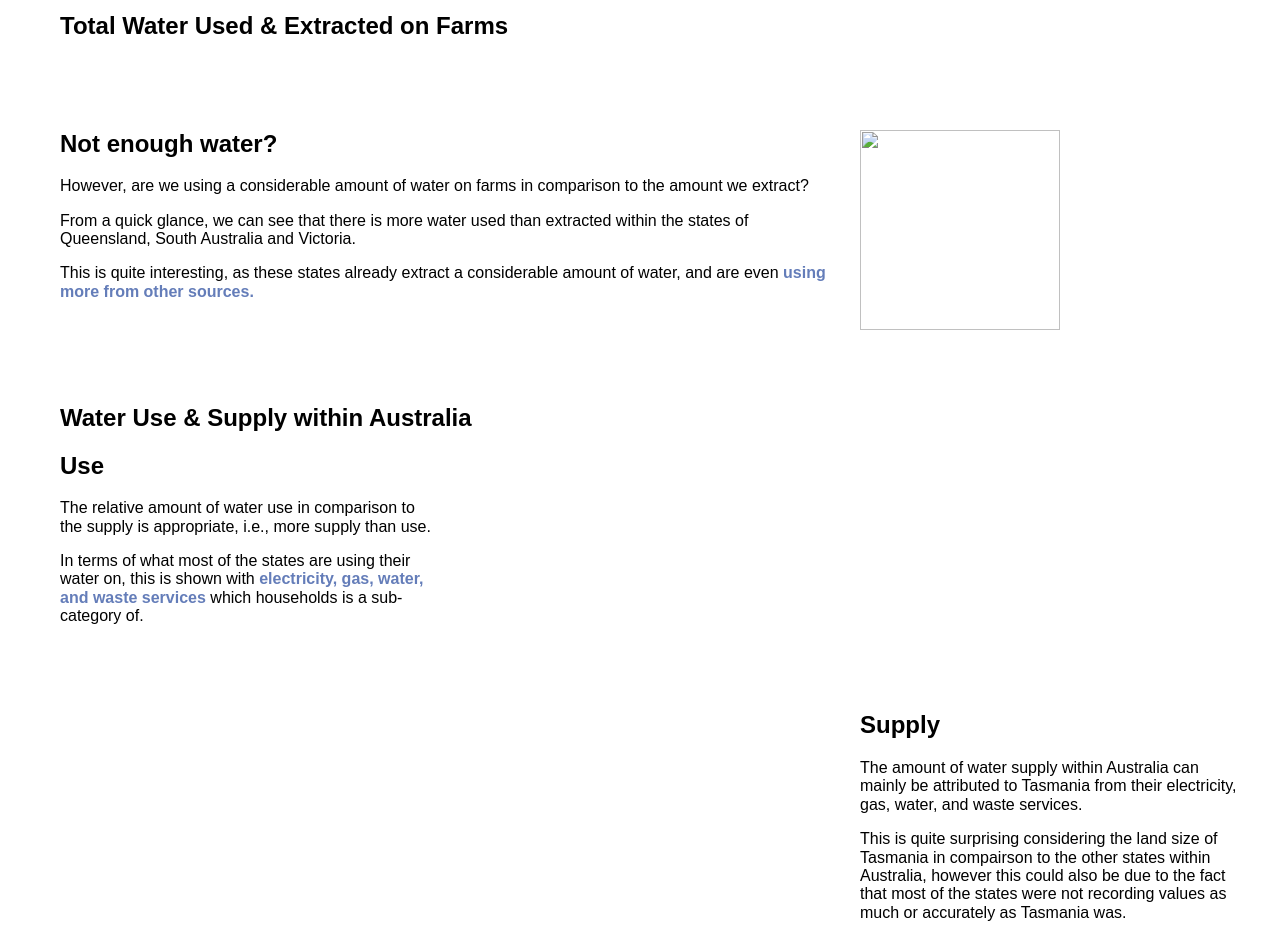
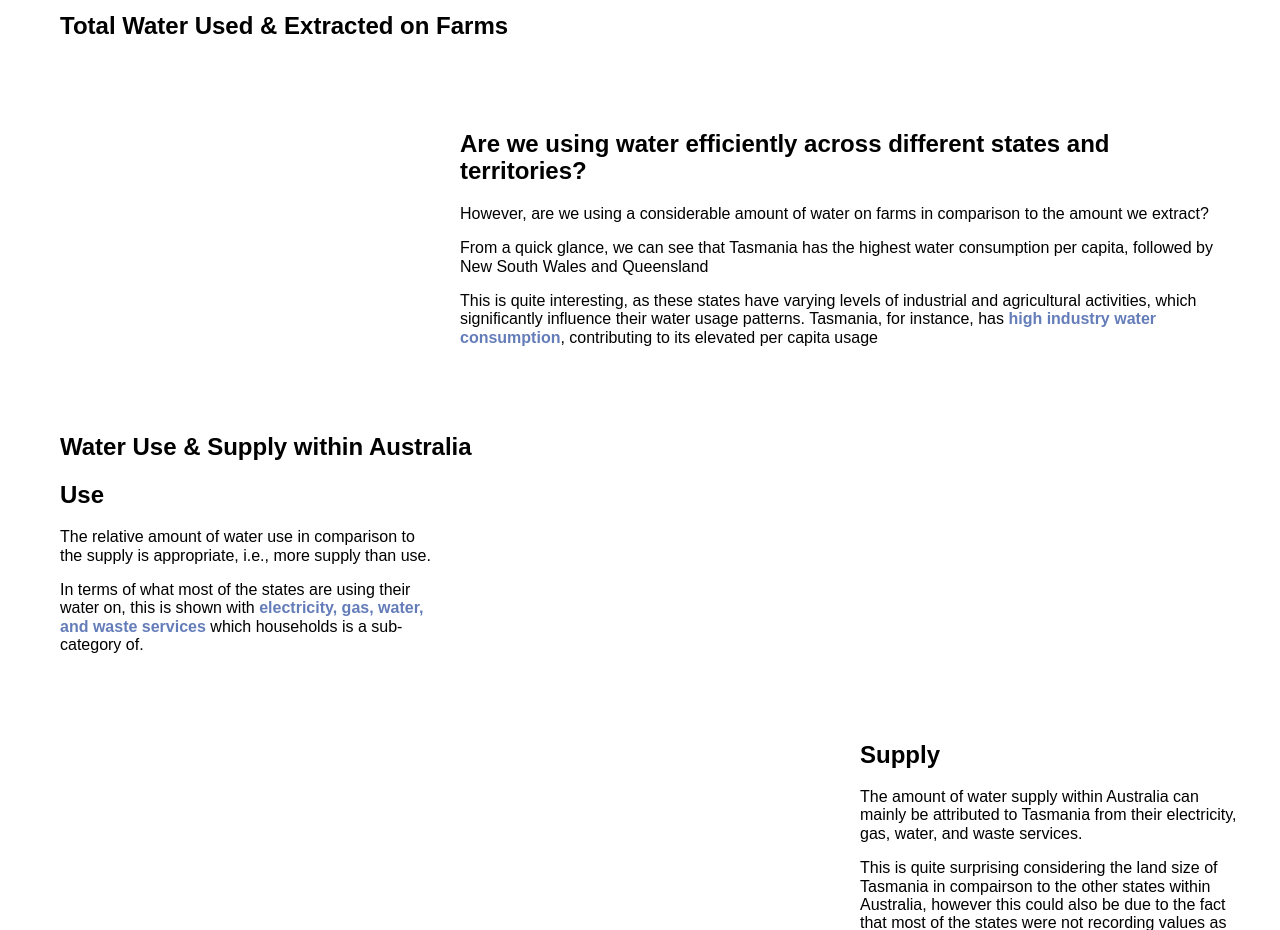
Before and after one commit to jjsonng/Australia_Water-Usage_Vega-Lite, a plain HTML site: page index.html in a window 1280 px wide. Shown: the part 1580-2510 px from the top of the page. Drawn offline with nearby package versions, Linux system fonts and the light colour scheme; a script that the page names is missing.

Commit message:
Update index.html

```diff
--- a/index.html
+++ b/index.html
@@ -97,16 +97,16 @@
 
     <!-- pure grid group -->
     <div class="pure-g">
+        <div class="pure-u-1-3">
+          <div id="vis10" class="vis-container"></div>
+        </div>
         <div class="pure-u-2-3">
             <div class="description description-left">
-            <h2>Not enough water?</h2>
+            <h2>Are we using water efficiently across different states and territories?</h2>
             <p>However, are we using a considerable amount of water on farms in comparison to the amount we extract?</p>
-            <p>From a quick glance, we can see that there is more water used than extracted within the states of Queensland, South Australia and Victoria.</p>
-            <p>This is quite interesting, as these states already extract a considerable amount of water, and are even <span class="text">using more from other sources.</span></p>
+            <p>From a quick glance, we can see that Tasmania has the highest water consumption per capita, followed by New South Wales and Queensland</p>
+            <p>This is quite interesting, as these states have varying levels of industrial and agricultural activities, which significantly influence their water usage patterns. Tasmania, for instance, has <span class="text">high industry water consumption</span>, contributing to its elevated per capita usage</span></p>
             </div>
-        </div>
-        <div class="pure-u-1-3">
-          <img src = "water.jpg" width=200, height=200>
         </div>
     </div>
     <!-- end pure grid group -->
@@ -188,6 +188,7 @@
   var specVis7 = "js/water_use.vg.json";
   var specVis8 = "js/world_water_withdrawal.vg.json";
   var specVis9 = "js/world_water_use_services.vg.json";
+  var specVis10 = "js/choropleth_map.vg.json";
 
 
 
@@ -227,6 +228,10 @@
     // Access the Vega view instance (https://vega.github.io/vega/docs/api/view/) as result.view
   }).catch(console.error);
 
+  vegaEmbed('#vis10', specVis10, {"actions": false}).then(function(result) {
+    // Access the Vega view instance (https://vega.github.io/vega/docs/api/view/) as result.view
+  }).catch(console.error);
+
 
 </script>
 </body>
```
